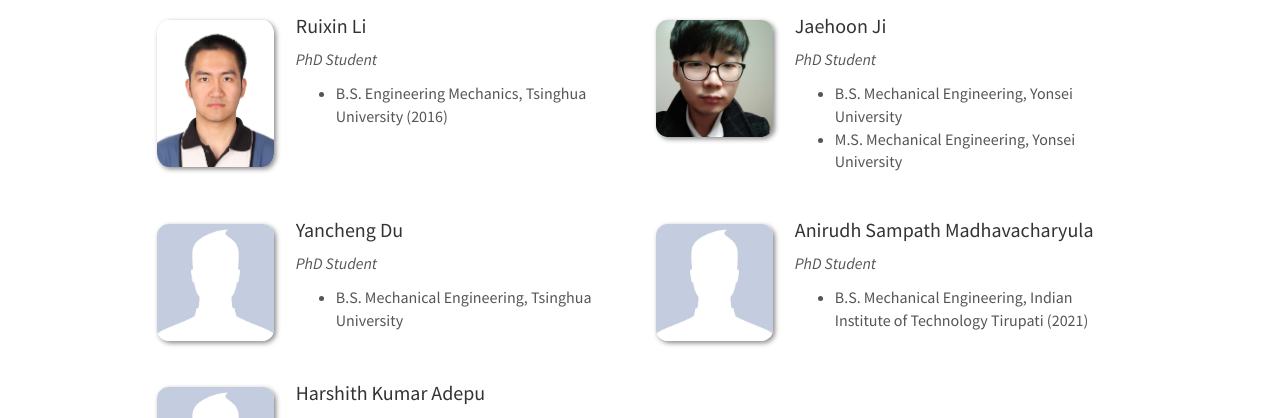
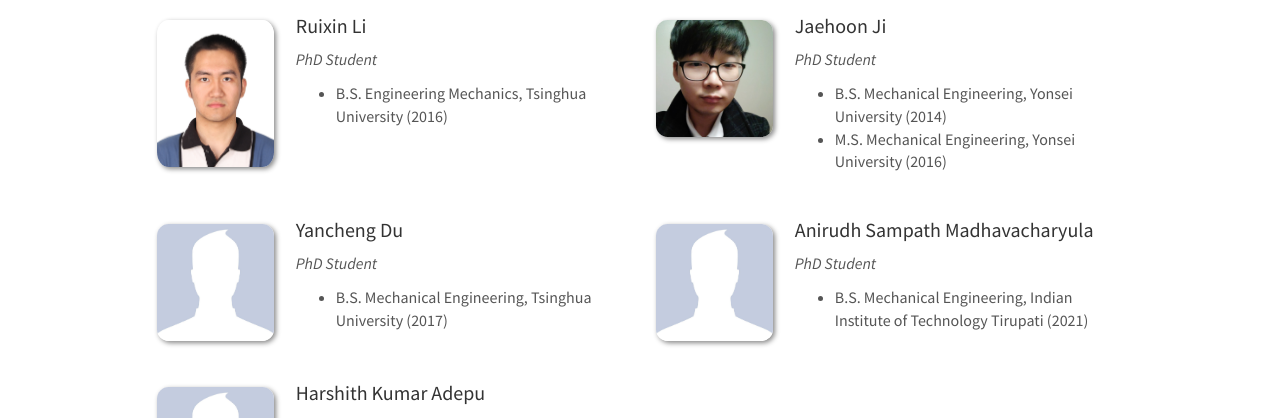
Before and after one commit to choidnalab/choidnalab.github.io, a Jekyll site: the page built from _pages/team.md, in a window 1280 px wide and 900 px high. Shown: the part 389-807 px from the top of the window. Built offline with Jekyll 4.4.1, drawn with Linux system fonts in a browser that asks for light colours; nearby versions of some CDN libraries.

Commit message:
Update PhD_students.yml

```diff
--- a/_data/PhD_students.yml
+++ b/_data/PhD_students.yml
@@ -10,15 +10,15 @@
   info: PhD Student
   email:
   number_educ: 2
-  education1: B.S. Mechanical Engineering, Yonsei University
-  education2: M.S. Mechanical Engineering, Yonsei University
+  education1: B.S. Mechanical Engineering, Yonsei University (2014)
+  education2: M.S. Mechanical Engineering, Yonsei University (2016)
 
 - name: Yancheng Du
   photo: nopic.jpg
   info: PhD Student
   email:
   number_educ: 1
-  education1: B.S. Mechanical Engineering, Tsinghua University
+  education1: B.S. Mechanical Engineering, Tsinghua University (2017)
 
 
 - name: Anirudh Sampath Madhavacharyula
```
